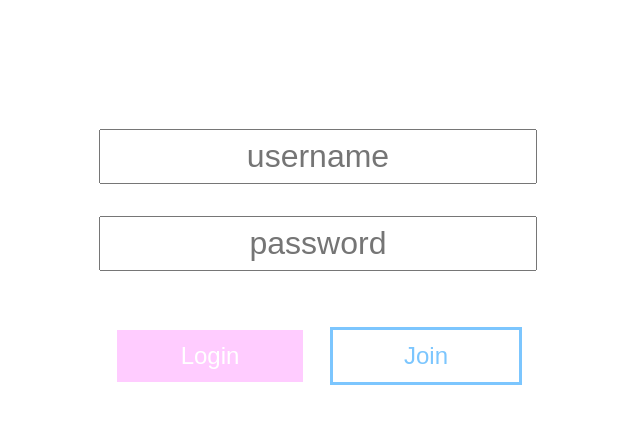
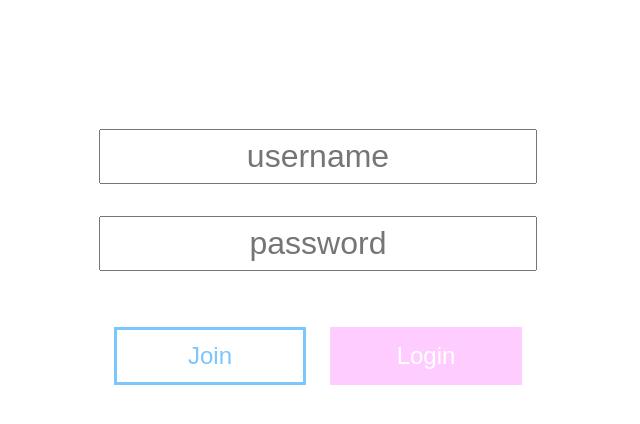
Before and after one commit to averdin2/memebank, a React app: page / in a window 1280 px wide. In both pictures the pointer is over the input "Login". Shown: the part 252-676 px from the top of the page, without its empty margins (322-962 px from the left). Built offline with nearby package versions, Linux system fonts and the light colour scheme.

Commit message:
made stylistic changes double quotes to single

```diff
--- a/src/scenes/Home/components/Login/Login.css
+++ b/src/scenes/Home/components/Login/Login.css
@@ -32,7 +32,7 @@
   background-color: #ffccff;
   color: white;
   transition-duration: 0.5s;
-  border: 3px solid white;
+  border: 3px solid #ffccff;
 }
 
 #joinButton {
@@ -49,5 +49,5 @@
   background-color: #7cc6fe;
   color: white;
   transition-duration: 0.5s;
-  border: 3px solid #white;
+  border: 3px solid #7cc6fe;
 }
--- a/src/scenes/Home/components/Login/Login.js
+++ b/src/scenes/Home/components/Login/Login.js
@@ -3,14 +3,12 @@ import './Login.css';
 
 export default class Login extends Component {
   render = () => {
-    const userName = <input id="username" type="text" placeholder={"username"} name="name" />;
-    const password = <input id="password" type="text" placeholder={"password"} name="password" />;
+    const userName = <input id='username' type='text' placeholder={'username'} name='name' />;
+    const password = <input id='password' type='text' placeholder={'password'} name='password' />;
     const label = <label>{userName}{password}</label>;
-    const loginButton = <input id="loginButton" type="submit" value="Login" />
-    const joinButton = <button id="joinButton">Join</button>;
-    const loginForm = <form>{label}{loginButton}{joinButton}</form>;
-
-
+    const loginButton = <input id='loginButton' type='submit' value='Login' />
+    const joinButton = <button id='joinButton'>Join</button>;
+    const loginForm = <form>{label}{joinButton}{loginButton}</form>;
     const content = [
       loginForm
     ];
```
